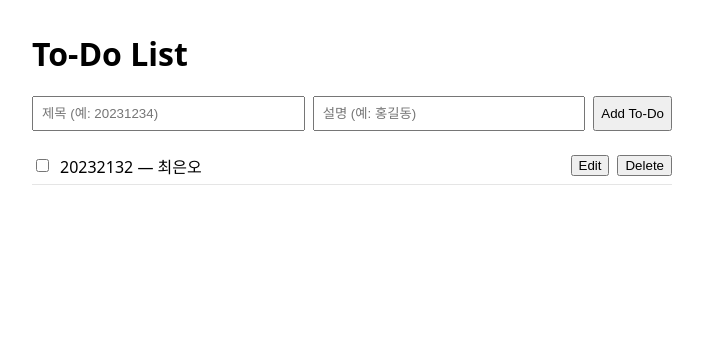
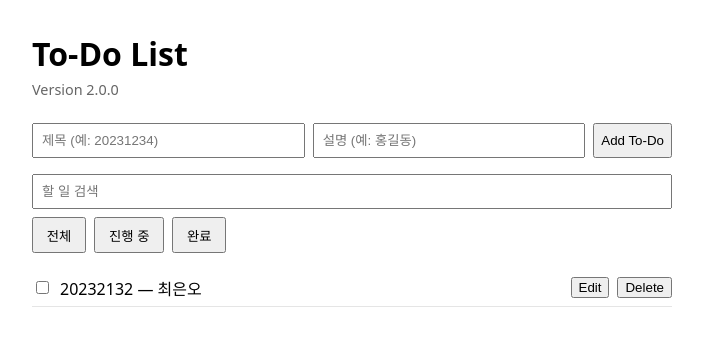
Before and after one commit to choieunoh/FastApi-Todos, a FastAPI app: page / in a window 1280 px wide. Shown: the top 346 px of the page, without its empty margins (288-991 px from the left). Run offline with FastAPI, Linux system fonts and the light colour scheme.

Commit message:
feat: add search and status filter for Version 2.0.0

```diff
--- a/fastapi-app/templates/index.html
+++ b/fastapi-app/templates/index.html
@@ -12,21 +12,65 @@
         li { display: flex; align-items: center; gap: .5rem; padding: .4rem 0; border-bottom: 1px solid #e5e5e5; }
         li span { flex: 1; }
         .done { text-decoration: line-through; color: #888; }
+        .version {
+         color: #666;
+         font-size: 0.9rem;
+         margin-top: -1rem;
+         margin-bottom: 1.5rem;
+        }
         #error { color: #b00020; }
+        .controls {
+           margin-bottom: 1rem;
+         }
+
+        #search {
+         width: 100%;
+         padding: .5rem;
+         box-sizing: border-box;
+        }
+        .filter-buttons {
+         display: flex;
+         gap: .5rem;
+         margin-top: .5rem;
+        }
+
+        .filter-buttons button {
+         padding: .4rem .8rem;
+         cursor: pointer;
+        }
     </style>
 </head>
 <body>
     <h1>To-Do List</h1>
+    <p class="version">Version 2.0.0</p>
     <form id="todo-form">
         <input type="text" id="title" placeholder="제목 (예: 20231234)" required>
         <input type="text" id="description" placeholder="설명 (예: 홍길동)">
         <button type="submit">Add To-Do</button>
     </form>
+    <div class="controls">
+      <input
+        type="text"
+        id="search"
+        placeholder="할 일 검색"
+      >
+      <div class="filter-buttons">
+        <button type="button" data-filter="all">전체</button>
+        <button type="button" data-filter="active">진행 중</button>
+        <button type="button" data-filter="completed">완료</button>
+     </div>
+    </div>
     <p id="error" role="alert" hidden></p>
     <ul id="todo-list"></ul>
     <script>
         const $ = (id) => document.getElementById(id);
         const listEl = $("todo-list"), errorEl = $("error");
+        let allTodos = [];
+
+        const searchEl = $("search");
+        let currentFilter = "all";
+
+        const filterButtons = document.querySelectorAll("[data-filter]");
 
         // 모든 요청을 한 곳에서 처리하고, 실패는 조용히 넘기지 않는다
         async function api(url, method = "GET", body) {
@@ -48,7 +92,37 @@
           }
         }
 
-        const load = () => run("목록 불러오기", async () => render(await api("/todos")));
+        const load = () => run("목록 불러오기", async () => {
+        allTodos = await api("/todos");
+        applyFilters();
+        });
+
+        function applyFilters() {
+        const keyword = searchEl.value.trim().toLowerCase();
+
+        const filtered = allTodos.filter((todo) => {
+        const matchesSearch =
+        todo.title.toLowerCase().includes(keyword) ||
+        todo.description.toLowerCase().includes(keyword);
+
+        const matchesFilter =
+        currentFilter === "all" ||
+        (currentFilter === "active" && !todo.completed) ||
+        (currentFilter === "completed" && todo.completed);
+
+        return matchesSearch && matchesFilter;
+        });
+
+        render(filtered);
+        }
+
+        searchEl.addEventListener("input", applyFilters);
+        filterButtons.forEach((button) => {
+        button.addEventListener("click", () => {
+        currentFilter = button.dataset.filter;
+        applyFilters();
+        });
+        });
         const save = (id, todo) => run("수정", async () => { await api(`/todos/${id}`, "PUT", todo); await load(); });
 
         function button(label, onclick) {
@@ -95,6 +169,6 @@
         };
 
         load();
-    </script>
+     </script>
 </body>
 </html>
```
